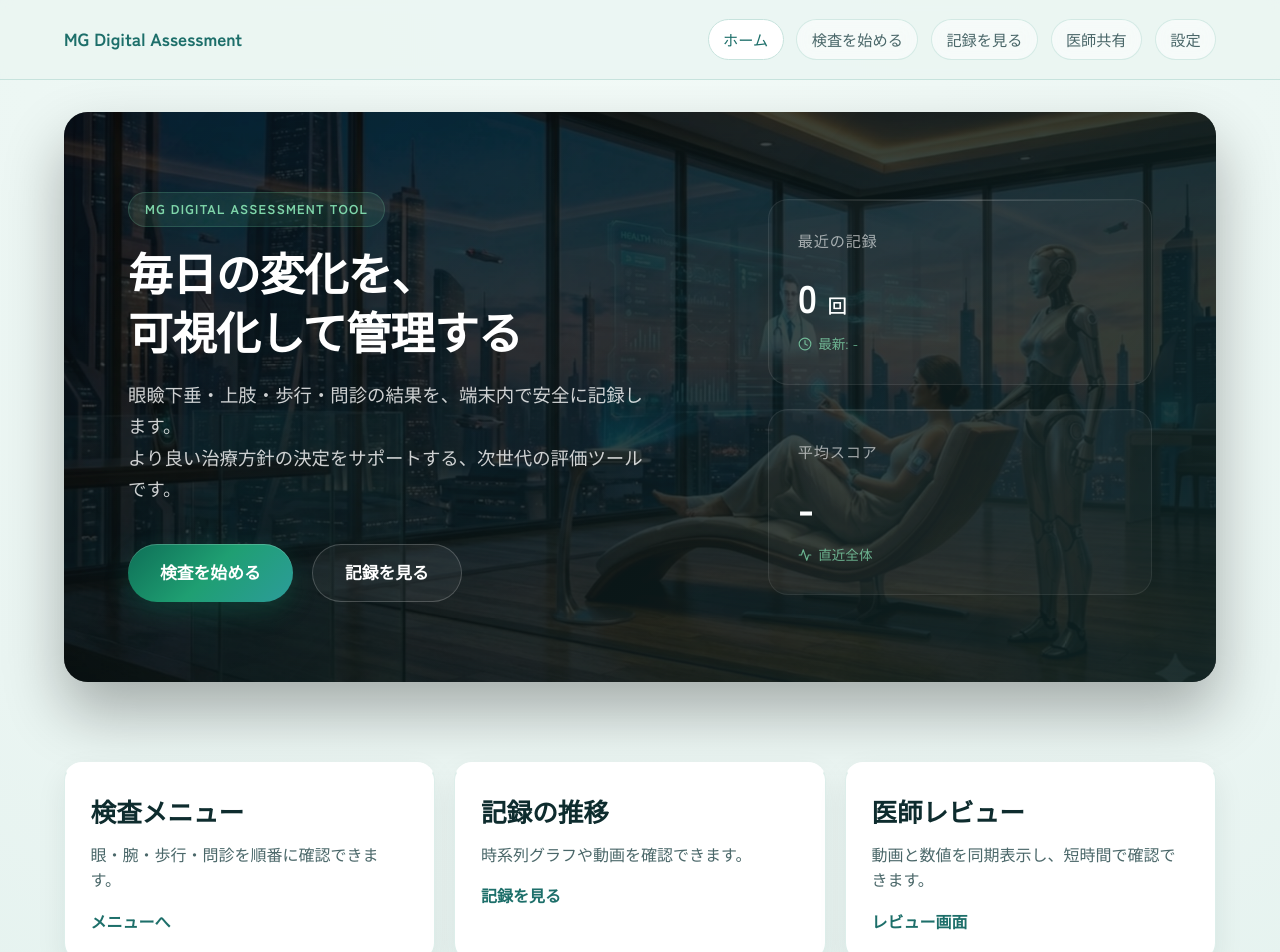
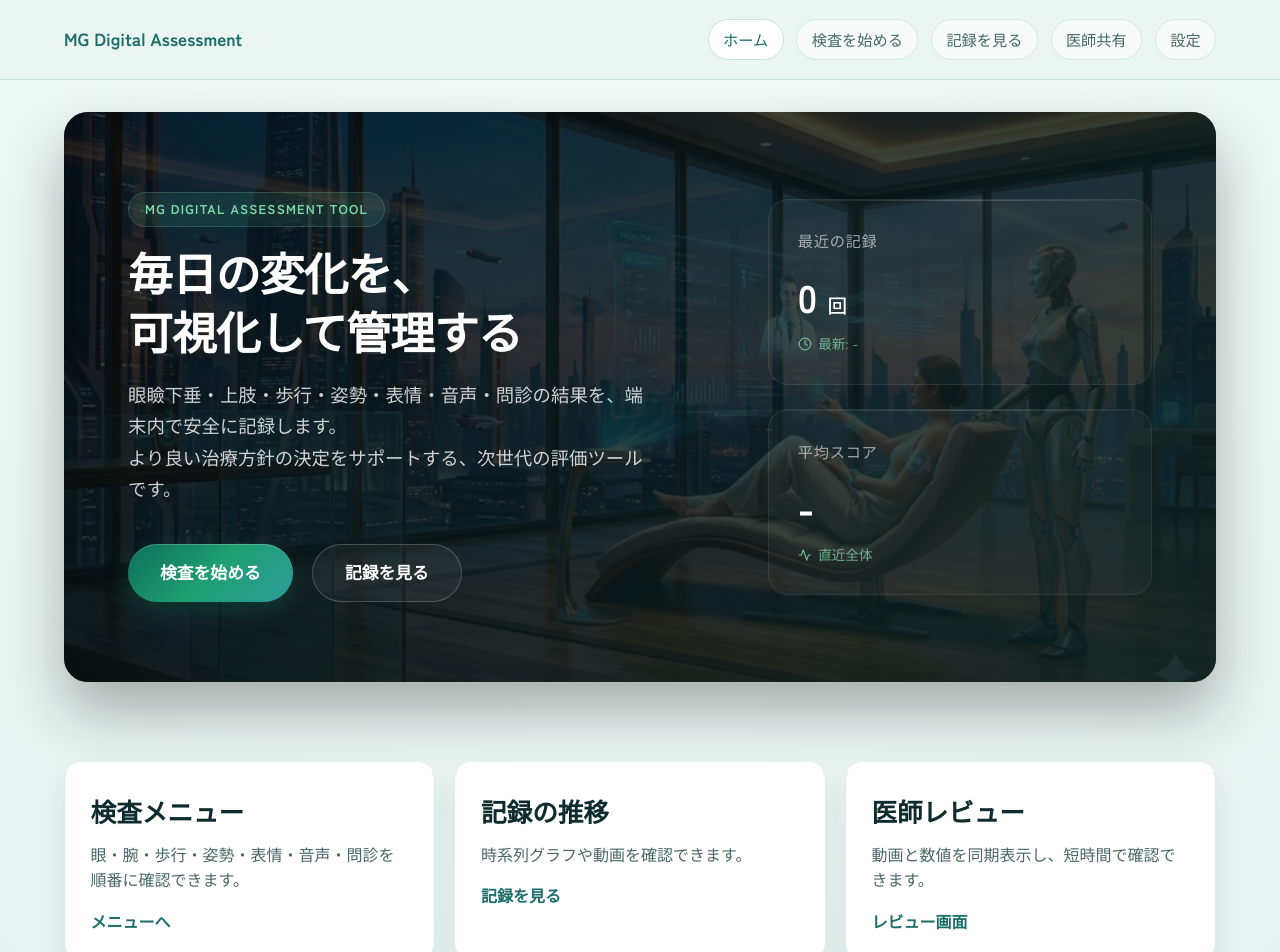
Before and after one commit to igaki12/mg-digital-assessment-tool, a React (Vite) app: page /#/ in a window 1280 px wide. Shown: the top 952 px of the page. Built offline with nearby package versions, Linux system fonts and the light colour scheme.

Commit message:
src/pages/Dashboard.tsx (line 423) の説明文を小さく更新して、追加済みの 姿勢・表情・音声 を反映しました。あわせて src/pages/Dashboard.tsx (line 463) の検査メニュー説明も同じ粒度で揃えています。

```diff
--- a/src/pages/Dashboard.tsx
+++ b/src/pages/Dashboard.tsx
@@ -420,7 +420,7 @@ export default function Dashboard() {
             <p className="eyebrow">MG Digital Assessment Tool</p>
             <h1>毎日の変化を、<br/>可視化して管理する</h1>
             <p className="hero-copy">
-              眼瞼下垂・上肢・歩行・問診の結果を、端末内で安全に記録します。<br/>
+              眼瞼下垂・上肢・歩行・姿勢・表情・音声・問診の結果を、端末内で安全に記録します。<br/>
               より良い治療方針の決定をサポートする、次世代の評価ツールです。
             </p>
             <div className="dashboard-hero-actions">
@@ -460,7 +460,7 @@ export default function Dashboard() {
           to="/assessments"
         >
           <h2>検査メニュー</h2>
-          <p>眼・腕・歩行・問診を順番に確認できます。</p>
+          <p>眼・腕・歩行・姿勢・表情・音声・問診を順番に確認できます。</p>
           <span className="text-link">メニューへ</span>
         </Link>
         <Link className="card card-link dashboard-card fade-in-up delay-4" to="/records">
```
Also changed, not shown: 1 other file (tests, documents, lock files or other folders).
